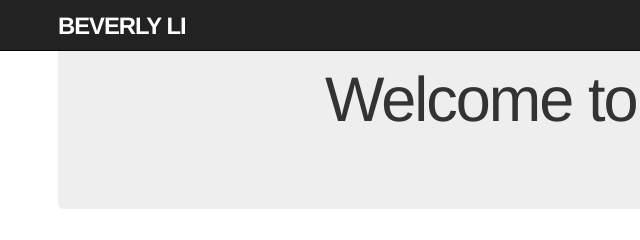
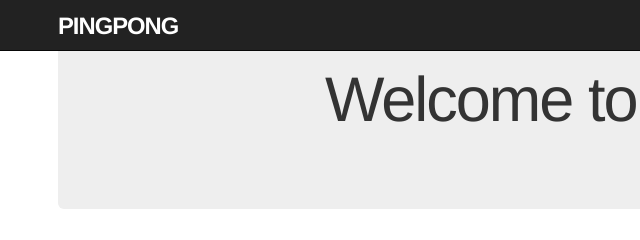
Before and after one commit to beverlily/PingPong, a website: page layouts/main.html in a window 1280 px wide. Shown: the full height of the page, 12-652 px from the left. Drawn offline with nearby package versions, Linux system fonts and the light colour scheme; files that its build step writes are made by us from their sources.

Commit message:
Updates logo

```diff
--- a/layouts/main.html
+++ b/layouts/main.html
@@ -9,7 +9,7 @@
   <body>
     <header class="navbar navbar-fixed-top navbar-inverse">
       <div class="container">
-        <a id="logo" href="/">Beverly Li</a>
+        <a id="logo" href="/">PingPong</a>
         <nav>
         <ul class="nav navbar-nav navbar-right">
         <li><a href="/">Home</a></li>
```
